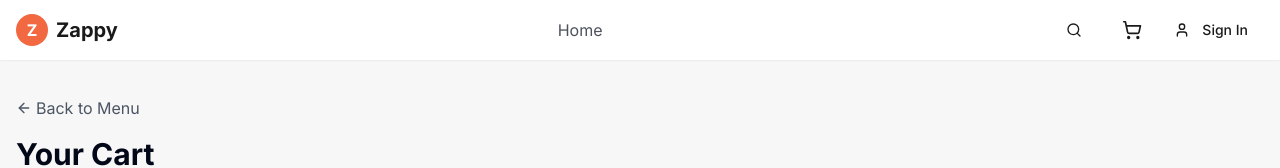
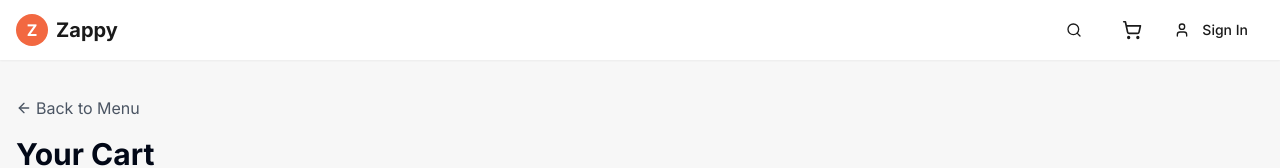
Before and after one commit to adityaaa009/ZAPPY-campus-canteen-manager, a React (Vite) app: page /cart in a window 1280 px wide. Shown: the top 168 px of the page. Built offline with nearby package versions, Linux system fonts and the light colour scheme.

Commit message:
Remove Home button from navigation bar

```diff
--- a/src/components/Navbar.tsx
+++ b/src/components/Navbar.tsx
@@ -60,17 +60,6 @@ const Navbar: React.FC = () => {
           {/* Desktop Navigation */}
           {!isMobile && (
             <nav className="hidden md:flex items-center space-x-6">
-              <Link
-                to="/"
-                className={cn(
-                  "transition-colors",
-                  location.pathname === '/'
-                    ? "text-[#f26841] font-medium"
-                    : "text-foreground/70 hover:text-foreground"
-                )}
-              >
-                Home
-              </Link>
               {isLoggedIn && (
                 <Link
                   to="/orders"
@@ -152,9 +141,6 @@ const Navbar: React.FC = () => {
               <SheetContent side="right" className="w-[75vw] sm:w-[350px] pt-12 bg-[#f8f8f8] border-l border-gray-200">
                 <nav className="flex flex-col space-y-4">
                   {isLoggedIn && <>
-                      <Link to="/" className={cn("py-2 px-4 rounded-md transition-colors", location.pathname === "/" ? "bg-[#f26841]/10 text-[#f26841] font-medium" : "text-foreground/70 hover:bg-gray-100")}>
-                        Home
-                      </Link>
                       <Link to="/orders" className={cn("py-2 px-4 rounded-md transition-colors", location.pathname === "/orders" ? "bg-[#f26841]/10 text-[#f26841] font-medium" : "text-foreground/70 hover:bg-gray-100")}>
                         My Orders
                       </Link>
```
